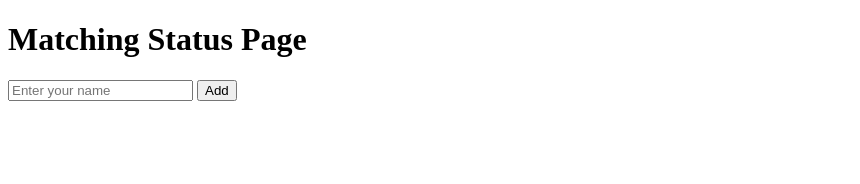
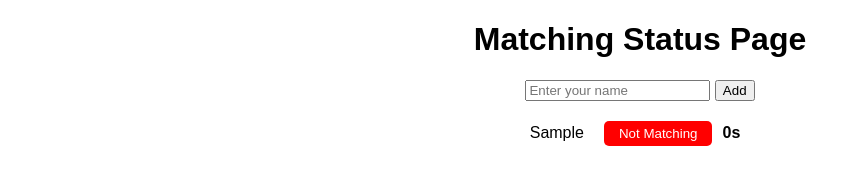
Before and after one commit to Jamewowpro/aa-matching-status, a plain HTML site: page index.html in a window 1280 px wide. Both pictures are taken after typing "Sample" into the empty fields and a click on the button "Add". Shown: the whole page, without its empty margins (0-860 px from the left). Drawn offline with Linux system fonts and the light colour scheme; no server answers.

Commit message:
Update index.html
New with timer

```diff
--- a/index.html
+++ b/index.html
@@ -4,6 +4,43 @@
     <meta charset="UTF-8">
     <meta name="viewport" content="width=device-width, initial-scale=1.0">
     <title>Matching Status Page</title>
+    <style>
+        body {
+            font-family: Arial, sans-serif;
+            margin: 20px;
+            text-align: center;
+        }
+        .user {
+            margin: 10px 0;
+            display: flex;
+            justify-content: center;
+            align-items: center;
+        }
+        .user span {
+            margin-right: 10px;
+        }
+        .status {
+            margin-left: 10px;
+            padding: 5px 15px;
+            border: none;
+            cursor: pointer;
+            color: white;
+            border-radius: 5px;
+        }
+        .matching {
+            background-color: green;
+        }
+        .not-matching {
+            background-color: red;
+        }
+        .timer {
+            margin-left: 10px;
+            font-weight: bold;
+        }
+        #user-list {
+            margin-top: 20px;
+        }
+    </style>
 </head>
 <body>
     <h1>Matching Status Page</h1>
@@ -11,50 +48,76 @@
         <input type="text" id="name" placeholder="Enter your name">
         <button id="add-user">Add</button>
     </div>
-    <div id="user-list"></div>
-
-    <!-- Add Firebase SDKs -->
-    <script src="https://www.gstatic.com/firebasejs/11.1.0/firebase-app.js"></script>
-    <script src="https://www.gstatic.com/firebasejs/11.1.0/firebase-database.js"></script>
+    <div id="user-list">
+        <!-- Users will appear here -->
+    </div>
 
     <script>
-        // Your Firebase configuration
-        const firebaseConfig = {
-            apiKey: "AIzaSyAUlLXs0QE-BdWsLP8svTXdATifO3vPTwE",
-            authDomain: "aa-matching-status.firebaseapp.com",
-            databaseURL: "https://aa-matching-status-default-rtdb.europe-west1.firebasedatabase.app/",
-            projectId: "aa-matching-status",
-            storageBucket: "aa-matching-status.appspot.com",
-            messagingSenderId: "1091110952452",
-            appId: "1:1091110952452:web:cbeb8b07369d0f137c5f51"
-        };
+        const addUserButton = document.getElementById('add-user');
+        const nameInput = document.getElementById('name');
+        const userList = document.getElementById('user-list');
 
-        // Initialize Firebase
-        const app = firebase.initializeApp(firebaseConfig);
-        const db = firebase.database();
+        const users = []; // Array to hold user objects
 
-        // Add user to database
-        document.getElementById('add-user').addEventListener('click', () => {
-            const name = document.getElementById('name').value.trim();
+        function createTimerElement() {
+            const timerElement = document.createElement('span');
+            timerElement.classList.add('timer');
+            timerElement.textContent = '0s';
+            return timerElement;
+        }
+
+        function startTimer(timerElement) {
+            let seconds = 0;
+            timerElement.dataset.intervalId = setInterval(() => {
+                seconds++;
+                timerElement.textContent = `${seconds}s`;
+            }, 1000);
+        }
+
+        function stopTimer(timerElement) {
+            clearInterval(timerElement.dataset.intervalId);
+            timerElement.textContent = '0s';
+        }
+
+        addUserButton.addEventListener('click', () => {
+            const name = nameInput.value.trim();
             if (!name) {
-                alert('Please enter a valid name.');
+                alert('Please enter a name.');
                 return;
             }
-            db.ref('users').push({ name: name, status: 'Not Matching' });
-            document.getElementById('name').value = '';
-        });
 
-        // Listen for updates from Firebase
-        db.ref('users').on('value', (snapshot) => {
-            const users = snapshot.val();
-            const userList = document.getElementById('user-list');
-            userList.innerHTML = '';
-            for (const id in users) {
-                const user = users[id];
-                const div = document.createElement('div');
-                div.textContent = `${user.name} - ${user.status}`;
-                userList.appendChild(div);
-            }
+            const userDiv = document.createElement('div');
+            userDiv.classList.add('user');
+
+            const nameSpan = document.createElement('span');
+            nameSpan.textContent = name;
+
+            const statusButton = document.createElement('button');
+            statusButton.textContent = 'Not Matching';
+            statusButton.classList.add('status', 'not-matching');
+
+            const timerElement = createTimerElement();
+
+            statusButton.addEventListener('click', () => {
+                if (statusButton.classList.contains('not-matching')) {
+                    statusButton.textContent = 'Matching';
+                    statusButton.classList.remove('not-matching');
+                    statusButton.classList.add('matching');
+                    startTimer(timerElement);
+                } else {
+                    statusButton.textContent = 'Not Matching';
+                    statusButton.classList.remove('matching');
+                    statusButton.classList.add('not-matching');
+                    stopTimer(timerElement);
+                }
+            });
+
+            userDiv.appendChild(nameSpan);
+            userDiv.appendChild(statusButton);
+            userDiv.appendChild(timerElement);
+            userList.appendChild(userDiv);
+
+            nameInput.value = '';
         });
     </script>
 </body>
```
